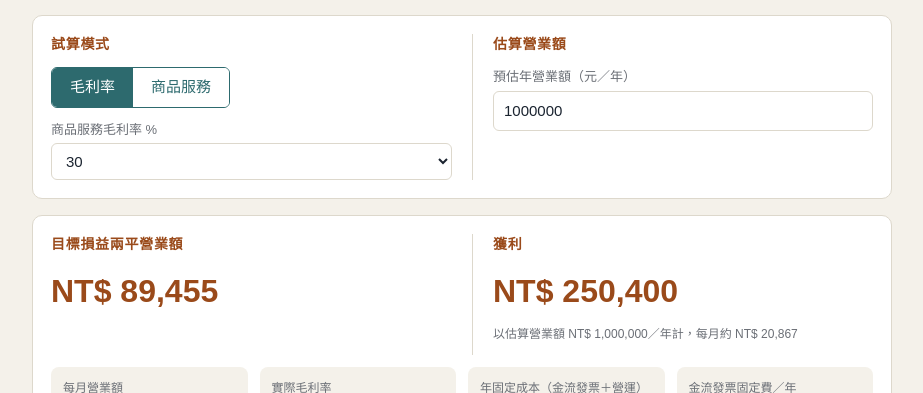
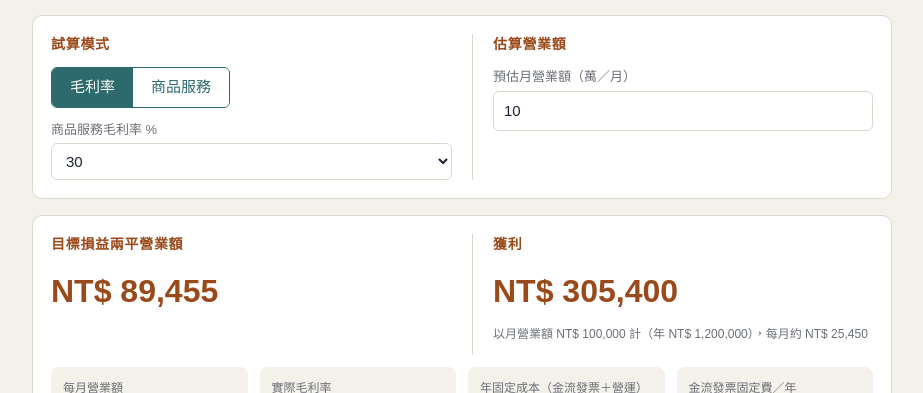
Before and after one commit to gicoi-lab/calc.gicoi.io, a Vue app: page / in a window 1280 px wide. Shown: the part 312-705 px from the top of the page, without its empty margins (178-1101 px from the left). Built offline with nearby package versions, Linux system fonts and the light colour scheme.

Commit message:
Estimated revenue input: monthly, in 萬
Co-Authored-By: Claude Opus 5.5 <noreply@anthropic.com>

```diff
--- a/src/App.vue
+++ b/src/App.vue
@@ -10,7 +10,7 @@ const mode = ref('margin')
 const marginPct = ref(30)
 const cost = ref(700)
 const price = ref(1000)
-const revenue = ref(1000000)
+const revenue = ref(10) // 萬／月
 
 const isM = computed(() => mode.value === 'margin')
 const invOnly = computed(() => svc.value === 'inv')
@@ -21,7 +21,7 @@ const m = computed(() =>
   isM.value ? marginPct.value / 100 : price.value > 0 ? (price.value - cost.value) / price.value : 0
 )
 const R = computed(() => breakeven(m.value, fee.value, F.value))
-const P = computed(() => profit(+revenue.value || 0, m.value, fee.value, F.value))
+const P = computed(() => profit((+revenue.value || 0) * 10000 * 12, m.value, fee.value, F.value))
 const units = computed(() =>
   isFinite(R.value) && price.value > 0 ? Math.ceil(R.value / price.value).toLocaleString() + ' 件' : '—'
 )
@@ -101,8 +101,8 @@ const rows = computed(() =>
         </div>
         <div>
           <h2>估算營業額</h2>
-          <label for="revenue">預估年營業額（元／年）</label>
-          <input id="revenue" v-model.number="revenue" type="number" min="0" step="10000">
+          <label for="revenue">預估月營業額（萬／月）</label>
+          <input id="revenue" v-model.number="revenue" type="number" min="0" step="1">
         </div>
       </div>
     </div>
@@ -116,7 +116,7 @@ const rows = computed(() =>
         <div>
           <h2>獲利</h2>
           <div class="big" :class="{ loss: P < 0 }">{{ signedNtd(P) }}</div>
-          <p class="note">以估算營業額 {{ ntd(+revenue || 0) }}／年計，每月約 {{ signedNtd(P / 12) }}</p>
+          <p class="note">以月營業額 {{ ntd((+revenue || 0) * 10000) }} 計（年 {{ ntd((+revenue || 0) * 120000) }}），每月約 {{ signedNtd(P / 12) }}</p>
         </div>
       </div>
       <div class="kv" style="margin-top:12px">
```
